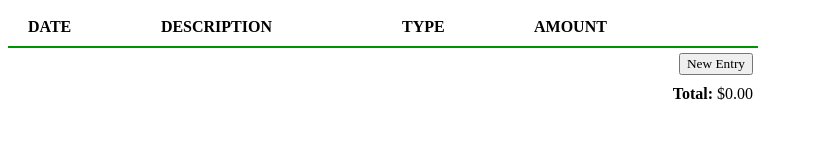
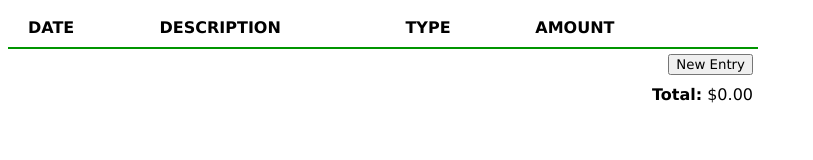
Before and after one commit to Cgrantham910/SmartSpendPro, a plain HTML site: page index.html in a window 1280 px wide. Shown: the whole page, without its empty margins (0-813 px from the left). Drawn offline with Linux system fonts and the light colour scheme.

Commit message:
change font family

```diff
--- a/CSS/main.css
+++ b/CSS/main.css
@@ -4,7 +4,7 @@
 }
 
 .budget-tracker * {
-    font-family: 'Times New Roman', Times, serif;
+    font-family: Verdana, Geneva, Tahoma, sans-serif
 }
 
 .budget-tracker th {
```
